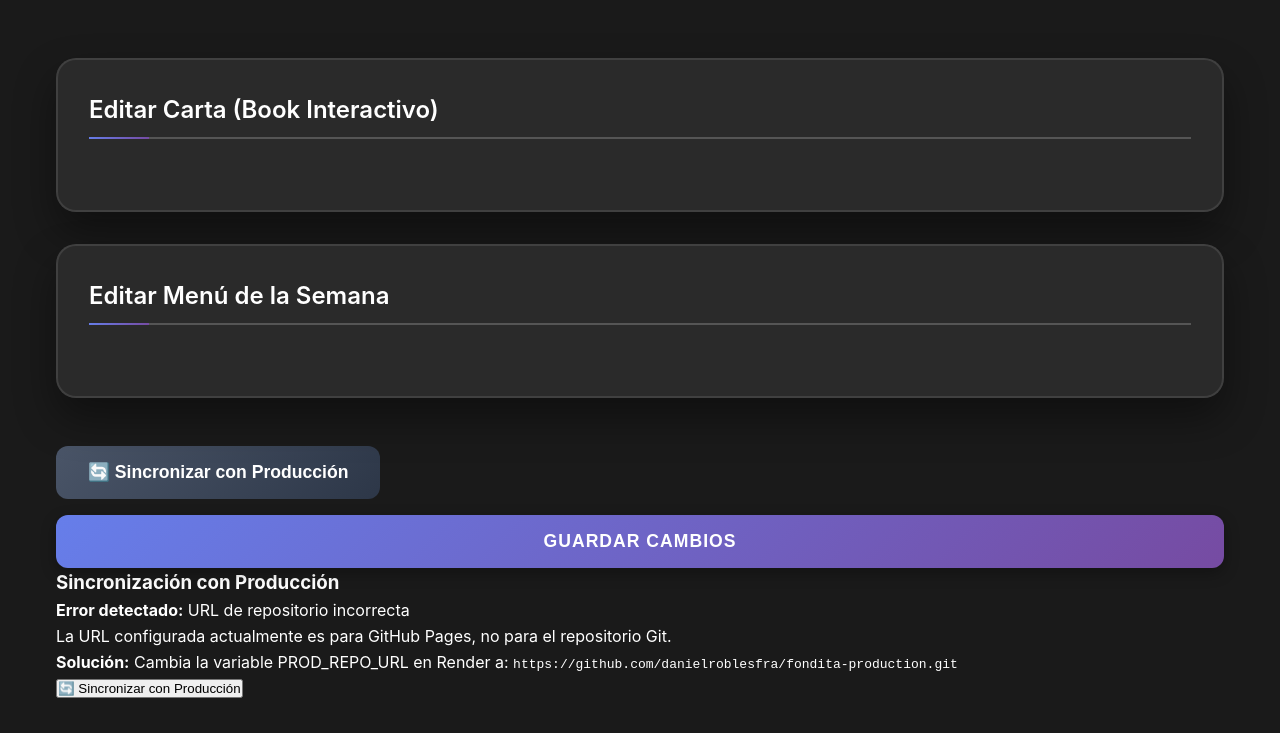
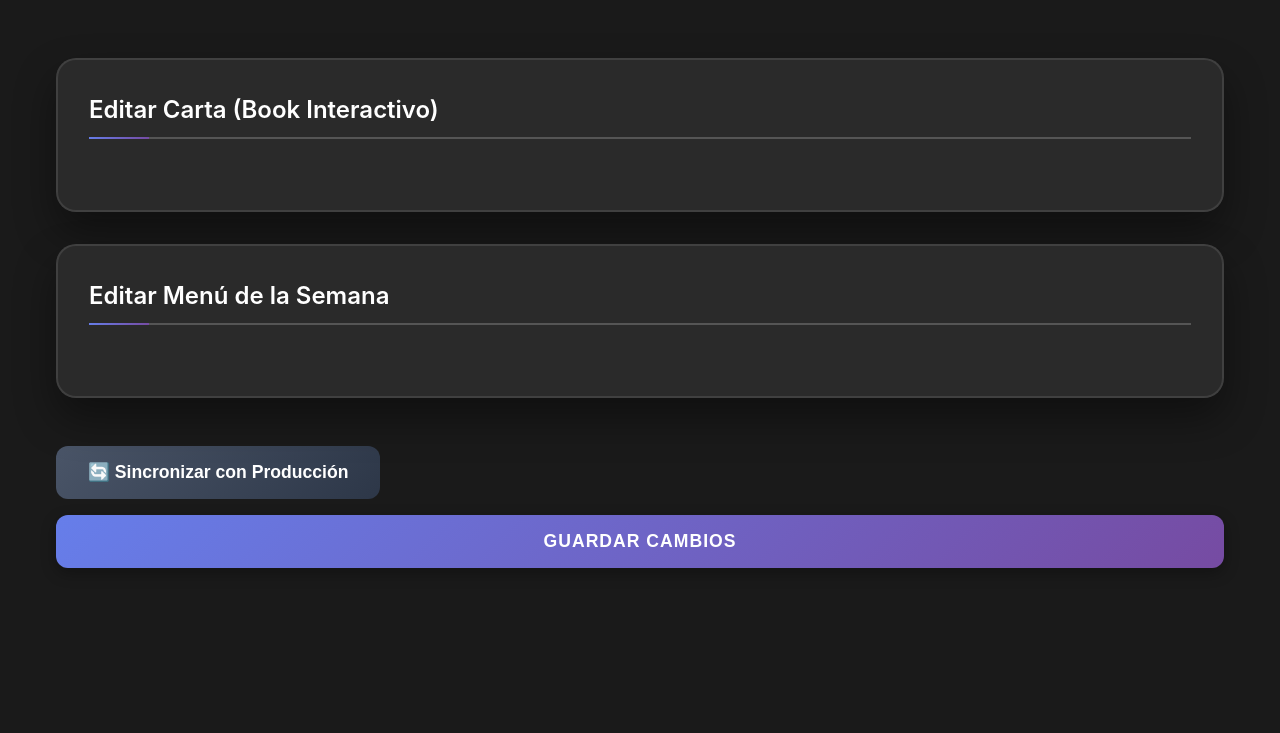
Before and after one commit to DanielRoblesFra/fondita, a website: page admin/index.html in a window 1280 px wide. Shown: the part 185-918 px from the top of the page. After the commit the page ends 800 px from the top, so only its background shows below. Drawn offline with Linux system fonts and the light colour scheme; no server answers.

Commit message:
Update index.html

```diff
--- a/admin/index.html
+++ b/admin/index.html
@@ -34,21 +34,6 @@
             <button type="submit">Guardar Cambios</button>
         </form>
 
-        <div class="sync-section">
-            <h3>Sincronización con Producción</h3>
-
-            <div class="status-info error">
-                <strong>Error detectado:</strong> URL de repositorio incorrecta
-                <p>La URL configurada actualmente es para GitHub Pages, no para el repositorio Git.</p>
-                <p><strong>Solución:</strong> Cambia la variable PROD_REPO_URL en Render a: <code>https://github.com/danielroblesfra/fondita-production.git</code></p>
-            </div>
-
-            <button type="button" id="syncButton" onclick="synchronizeWithProduction()">
-                🔄 Sincronizar con Producción
-            </button>
-        </div>
-    </div>
-
     <!-- Lógica del panel -->
     <script src="admin.js" defer></script>
 </body>
```
